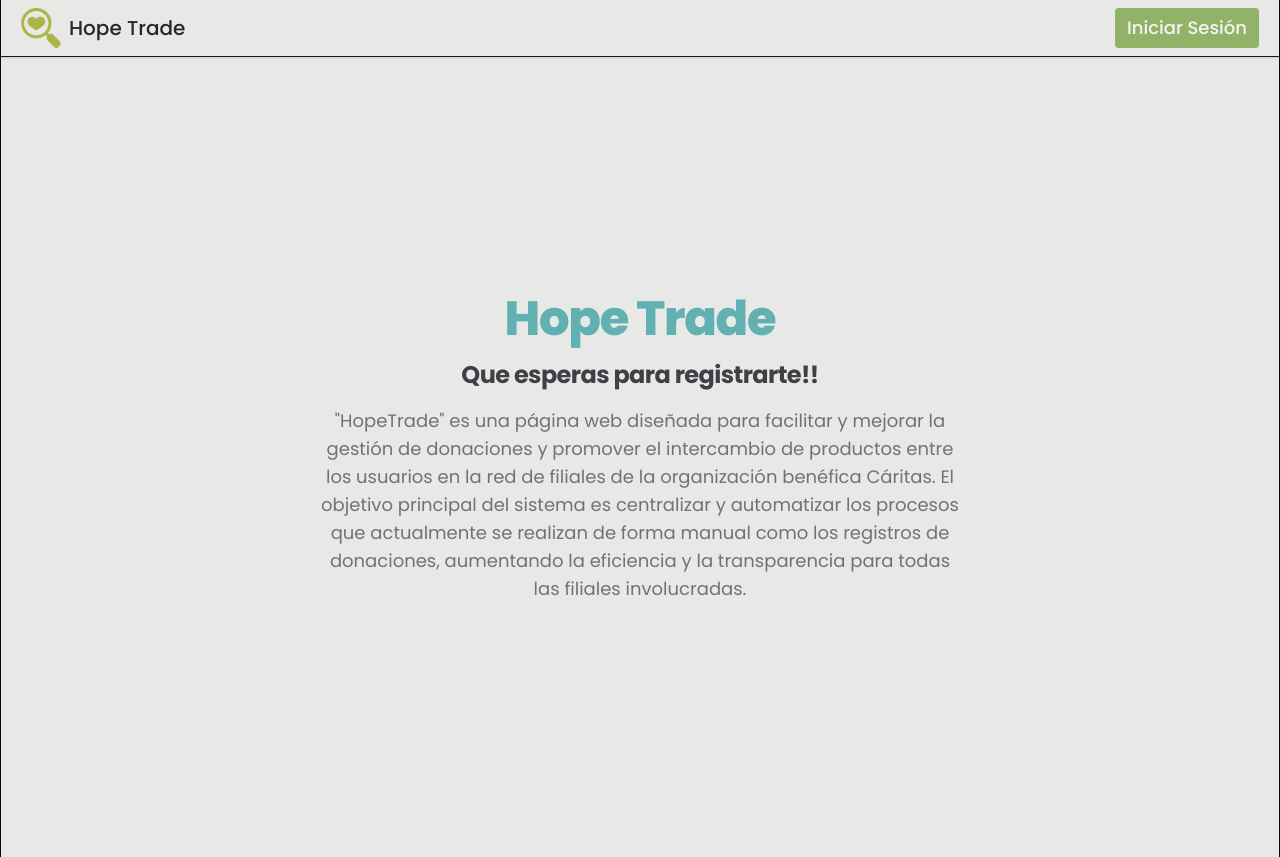
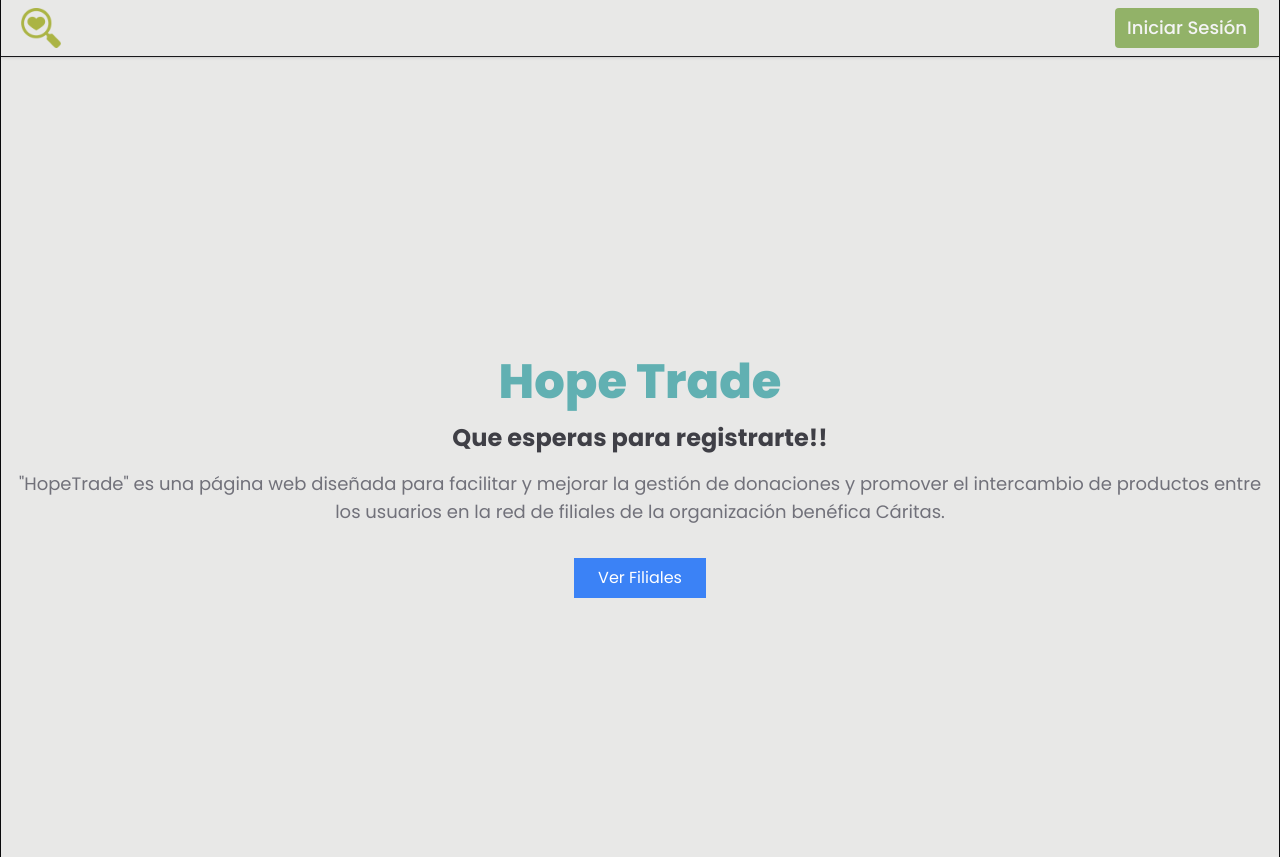
Before and after one commit to Fabian-Martinez-Rincon/Char-IT, a Flask app: page / in a window 1280 px wide. Run offline with Flask 3, Linux system fonts and the light colour scheme; style sheets or scripts are compiled from the project's sources.

Commit message:
Pagina principal con las filiales

```diff
--- a/src/web/controllers/__init__.py
+++ b/src/web/controllers/__init__.py
@@ -2,7 +2,7 @@ import flask
 from src.web.controllers import root
 
 _blueprints = (
-    root.bp
+    root.bp,
 )
 
 def init_app(app: flask.Flask):
@@ -11,4 +11,5 @@ def init_app(app: flask.Flask):
     Also registers the before request hook for the application.
     """
 
-    app.register_blueprint(_blueprints)
+    for bp in _blueprints:
+        app.register_blueprint(bp)
--- a/src/web/controllers/root.py
+++ b/src/web/controllers/root.py
@@ -1,3 +1,8 @@
+from flask import Blueprint, render_template
+from src.core.models.database import db  # Asegúrate de que esta ruta de importación sea correcta
+from src.core.models.filial import Filial  # Importa el modelo Filial
+
+
 from flask import (
     Blueprint,
     render_template
@@ -8,4 +13,8 @@ bp = Blueprint("root", __name__)
 
 @bp.get("/")
 def index_get():
-    return render_template("index.html")
+    try:
+        todas_las_filiales = Filial.query.all()  # Obtener todas las filiales
+        return render_template("index.html", filiales=todas_las_filiales)
+    except Exception as e:
+        return f"An error occurred: {str(e)}", 500
--- a/src/web/templates/_layouts/base.html
+++ b/src/web/templates/_layouts/base.html
@@ -4,7 +4,7 @@
 <head>
   <meta charset="UTF-8">
   <meta name="viewport" content="width=device-width, initial-scale=1">
-  <link rel="icon" href="/static/img/logo_32x32.png">
+  <link rel="icon" href="/static/img/Logo.png">
   {% block base_head %}{% endblock %}
   <link rel="preconnect" href="https://fonts.googleapis.com">
   <link rel="preconnect" href="https://fonts.gstatic.com" crossorigin>
--- a/src/web/templates/index.html
+++ b/src/web/templates/index.html
@@ -4,22 +4,45 @@
 {% endblock %}
 
 {% block content %}
-<main class="flex flex-coll items-center justify-center h-full">
-  <section class="">
-    <div class="py-8 px-4 mx-auto max-w-screen-xl lg:py-16 lg:px-6">
-      <div class="mx-auto max-w-[min(75vw,640px)] text-center">
-        <h1
-          class="mb-4 text-3xl tracking-tight font-extrabold md:text-4xl lg:text-5xl text-cyan-shade dark:text-cyan-shade">
-          Hope Trade
-        </h1>
-        <p class="mb-4 text-xl tracking-tight font-bold text-zinc-700 md:text-2xl">
-          Que esperas para registrarte!!
-        </p>
-        <p class="mb-4 text-base md:text-lg font-normal text-zinc-500">
-          "HopeTrade" es una página web diseñada para facilitar y mejorar la gestión de donaciones y promover el intercambio de productos entre los usuarios en la red de filiales de la organización benéfica Cáritas. El objetivo principal del sistema es centralizar y automatizar los procesos que actualmente se realizan de forma manual como los registros de donaciones, aumentando la eficiencia y la transparencia para todas las filiales involucradas.
-        </p>
-      </div>
+<main class="flex flex-col justify-center items-center min-h-screen">
+  <section class="text-center py-8 px-4 mx-auto max-w-screen-xl">
+    <h1 class="mb-4 text-3xl font-extrabold md:text-4xl lg:text-5xl text-cyan-shade dark:text-cyan-shade">
+      Hope Trade
+    </h1>
+    <p class="mb-4 text-xl font-bold text-zinc-700 md:text-2xl">
+      Que esperas para registrarte!!
+    </p>
+    <p class="mb-4 text-base md:text-lg text-zinc-500">
+      "HopeTrade" es una página web diseñada para facilitar y mejorar la gestión de donaciones y promover el intercambio de productos entre los usuarios en la red de filiales de la organización benéfica Cáritas.
+    </p>
+    <!-- Botón para desplegar filiales -->
+    <button onclick="toggleFiliales()" class="my-4 px-6 py-2 text-white bg-blue-500 hover:bg-blue-700 transition duration-300">
+      Ver Filiales
+    </button>
+    <!-- Contenedor de Filiales -->
+    <div id="filialesContainer" class="hidden">
+      <h2 class="text-2xl font-bold my-4">Nuestras Filiales</h2>
+      <ul>
+        {% for filial in filiales %}
+        <li>
+          <h3>{{ filial.nombre }}</h3>
+          <p>Dirección: {{ filial.direccion }}</p>
+          <p>Horarios: {{ filial.horarios }}</p>
+          <p>Días: {{ filial.dias }}</p>
+          <p>Teléfono: {{ filial.telefono }}</p>
+        </li>
+        {% endfor %}
+      </ul>
     </div>
   </section>
 </main>
+<script>
+function toggleFiliales() {
+    var container = document.getElementById('filialesContainer');
+    container.classList.toggle('hidden');
+}
+</script>
+<style>
+.hidden { display: none; }
+</style>
 {% endblock %}
```
Also changed, not shown: src/static/.dev/tailwind_development.css (+85 -22 lines).
